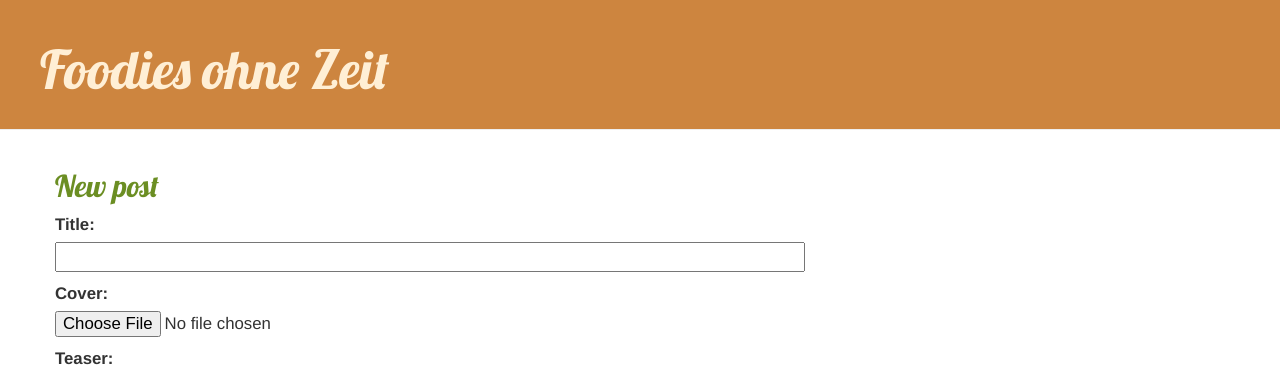
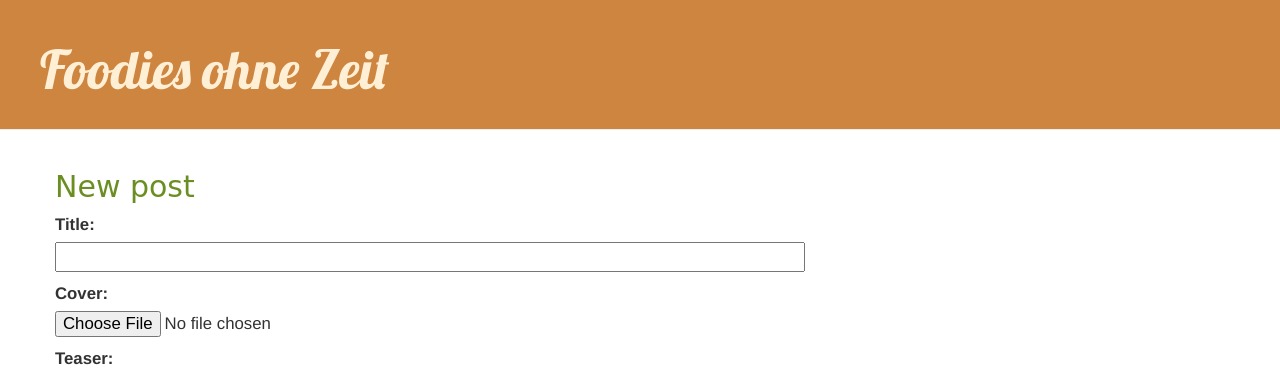
Before and after one commit to zunaira77/my-user-storie, a Django app: page /post/new/ in a window 1280 px wide. Shown: the top 369 px of the page. Run offline with Django 3.2, Linux system fonts and the light colour scheme; some libraries are stand-ins or nearby versions.

Commit message:
Font changed
Font Changed

```diff
--- a/blog/static/css/blog.css
+++ b/blog/static/css/blog.css
@@ -18,8 +18,13 @@ h1 a, h2 a {
     font-size: 1.2em;
 }
 
-h1, h2, h3, h4 {
+h1 {
     font-family: 'Lobster', cursive;
+    color: #6B8E23
+}
+
+h2, h3, h4 {
+    font-family: Brush Script MT, Brush Script Std, cursive;
     color: #6B8E23
 }
 
```
